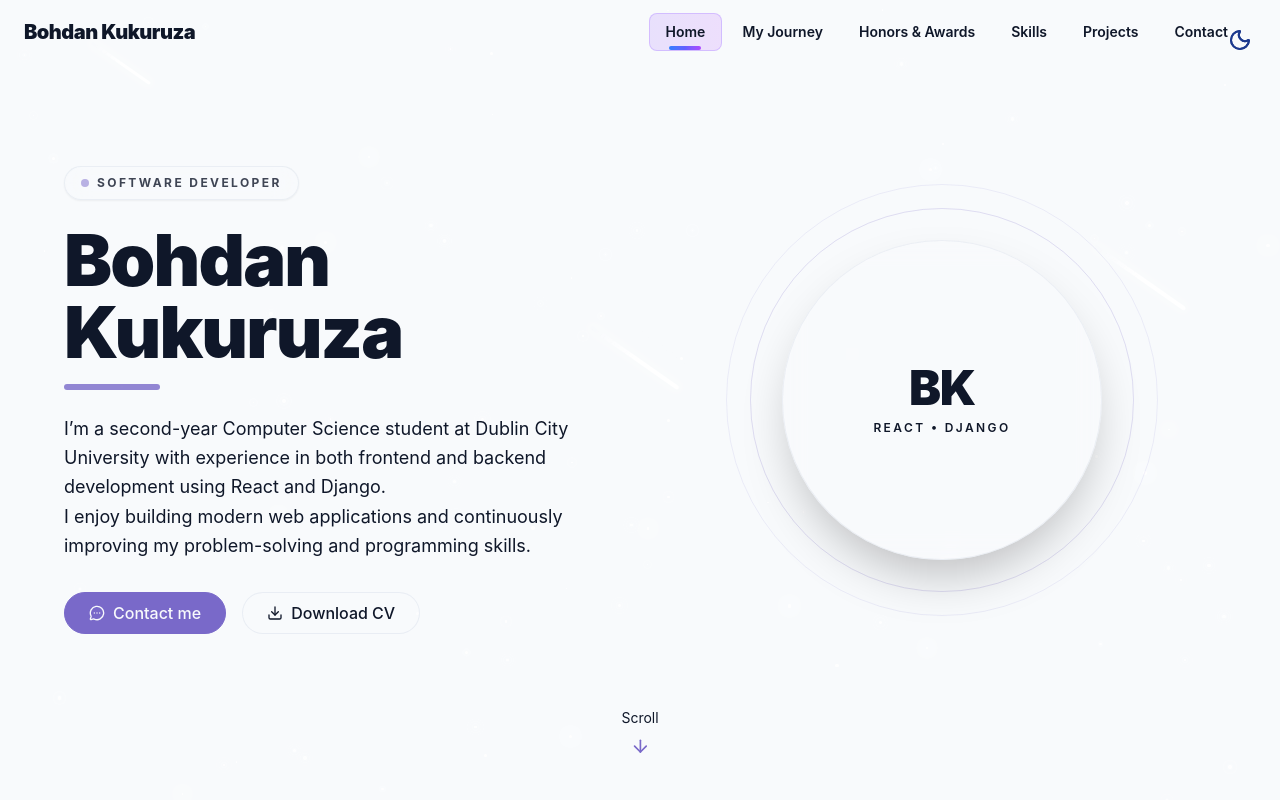
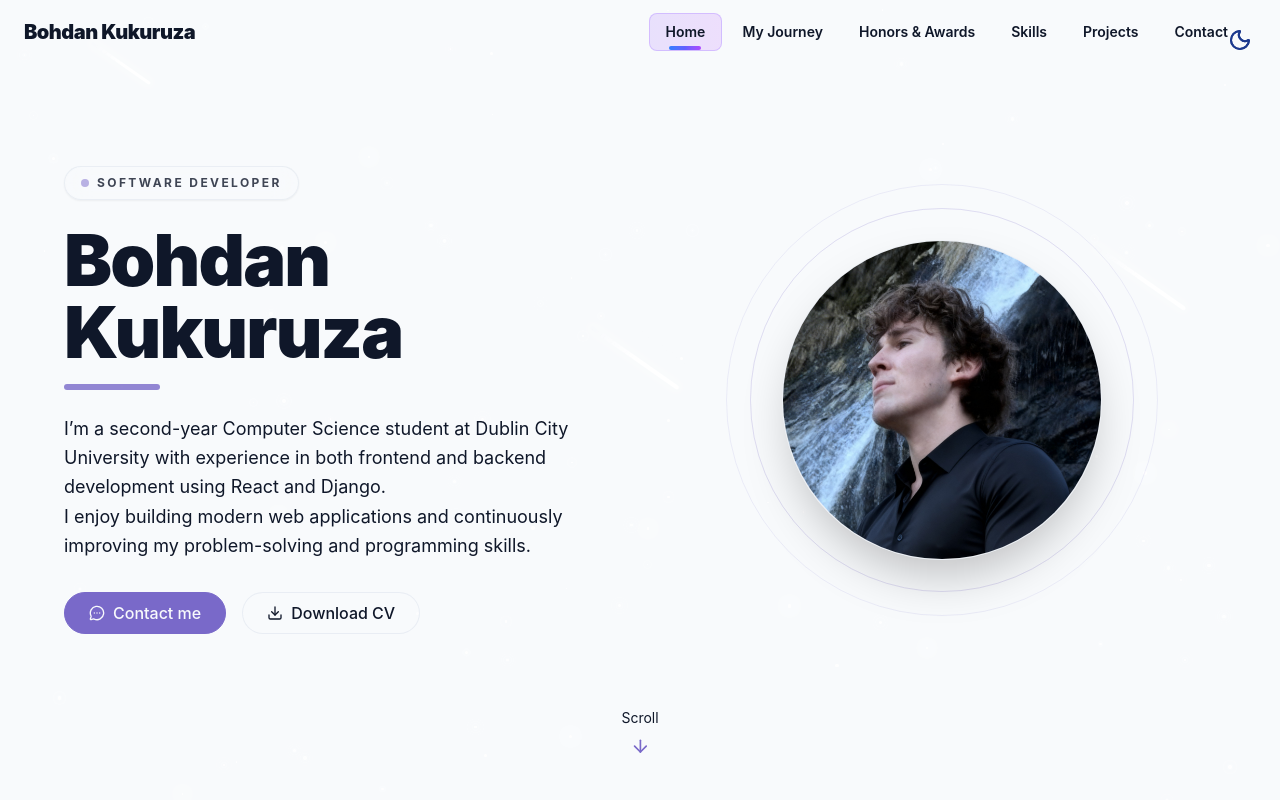
Before and after one commit to bohdankukuruza/portfolio, a React (Vite) app: page / in a window 1280 px wide. Shown: the top 800 px of the page. Built offline with nearby package versions, Linux system fonts and the light colour scheme.

Commit message:
Add CV and profile image: include CV.pdf in public and update HeroSection to display profile image

```diff
--- a/src/components/HeroSection.jsx
+++ b/src/components/HeroSection.jsx
@@ -1,6 +1,7 @@
 // src/components/HeroSection.jsx
 import { useState } from "react";
 import { ArrowDown, MessageCircleMore, Download } from "lucide-react";
+import myPhoto from "../assets/profile.jpeg";
 
 export const HeroSection = () => {
   const [isHovered, setIsHovered] = useState(false);
@@ -62,7 +63,7 @@ export const HeroSection = () => {
 
             {/* CV: добавь файл в /public и поменяй href */}
             <a
-              href="/Bohdan-Kukuruza_CV.pdf"
+              href="/CV.pdf"
               target="_blank"
               rel="noopener noreferrer"
               className="group relative inline-flex items-center gap-2 overflow-hidden rounded-full border border-border/70 bg-background/35 px-6 py-2 font-medium text-foreground transition-all duration-300 backdrop-blur-md hover:bg-background/55 hover:scale-105 active:scale-95"
@@ -125,12 +126,11 @@ export const HeroSection = () => {
                 }`}
                 style={{ animationDuration: "6s" }}
               />
-              <div className="relative text-center">
-                <div className="text-5xl font-black tracking-tight text-foreground">BK</div>
-                <div className="mt-2 text-xs font-semibold uppercase tracking-[0.2em] text-muted-foreground">
-                  React • Django
-                </div>
-              </div>
+              <img
+                src={myPhoto}
+                alt="Bohdan Kukuruza"
+                className="relative z-10 h-full w-full object-cover"
+              />
             </div>
 
             {/* tech badges */}
```
Also changed, not shown: src/assets/profile.jpeg (added), 1 other file (tests, documents, lock files or other folders).
